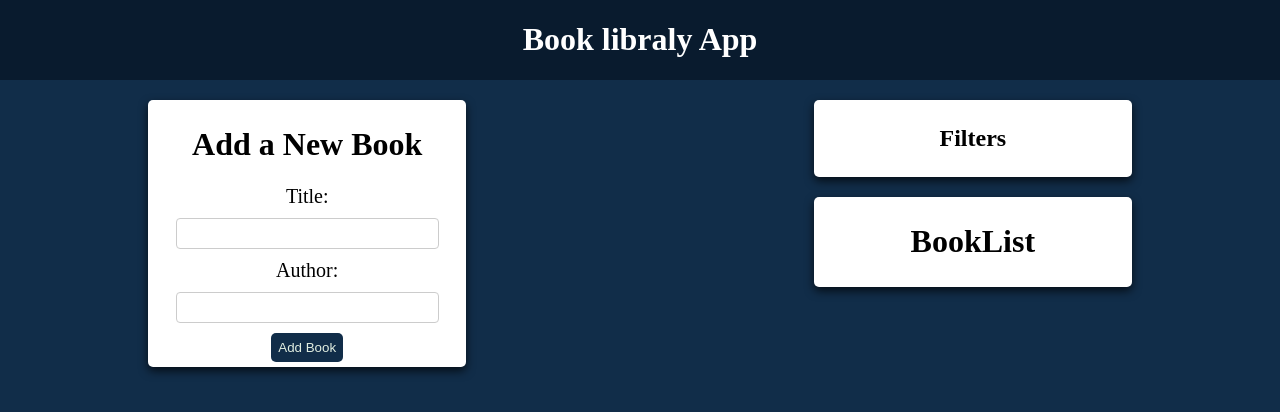
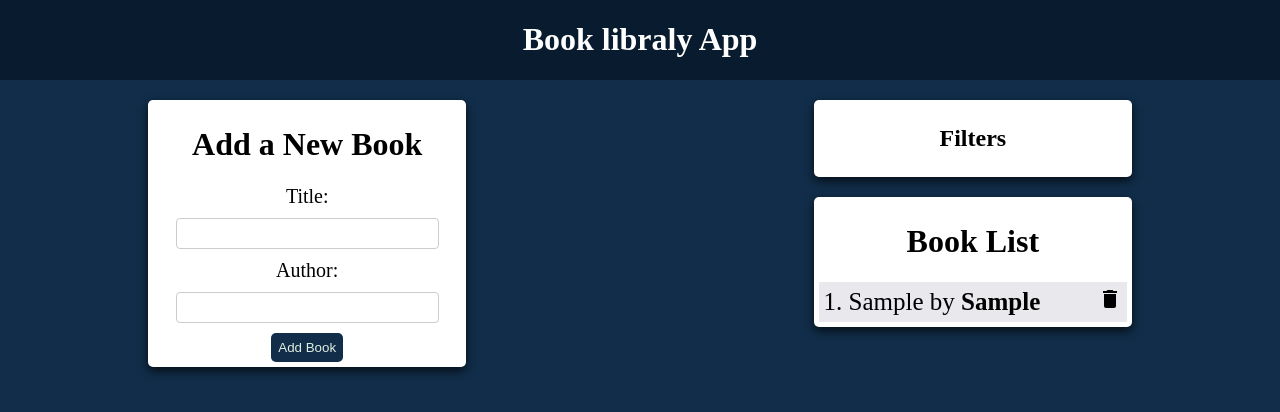
Before and after one commit to drozd12321/drozd, a React (Vite) app in the folder frontend/: page / in a window 1280 px wide. Both pictures are taken after typing "Sample", "Sample" into the empty fields and a click on the button "Add Book". Shown: the top 412 px of the page. Built offline with nearby package versions, Linux system fonts and the light colour scheme.

Commit message:
bookList and DELETE

```diff
--- a/frontend/src/components/BookForm/BookForm.jsx
+++ b/frontend/src/components/BookForm/BookForm.jsx
@@ -1,48 +1,55 @@
-import React from 'react'
-import { useState } from 'react'
-import {useDispatch} from 'react-redux'
-import '../../App.css'
-import './BookForm.css'
-import { Add_Book } from '../../redux/books/actionCreators'
+import React from 'react';
+import { useState } from 'react';
+import { useDispatch } from 'react-redux';
+import { v4 as uuidv4 } from 'uuid';
+import '../../App.css';
+import './BookForm.css';
+import { Add_Book } from '../../redux/books/actionCreators';
 const BookForm = () => {
-    const [title,setTitle] = useState('')
-    const [author,setAuthors] = useState('')
-    const dispatch = useDispatch()
-    function handleSubmit(event){
-        event.preventDefault()
-        if(title && author){
+  const [title, setTitle] = useState('');
+  const [author, setAuthors] = useState('');
+  const dispatch = useDispatch();
+  function handleSubmit(event) {
+    event.preventDefault();
+    if (title && author) {
       const book = {
-                title:title,
-                author:author
-            }
-            dispatch(Add_Book(book))
-            setTitle('')
-            setAuthors('')
+        title: title,
+        author: author,
+        id: uuidv4(),
+      };
+      dispatch(Add_Book(book));
+      setTitle('');
+      setAuthors('');
     }
   }
   return (
-    <div className='app-block book-form'>
+    <div className="app-block book-form">
       <h1>Add a New Book</h1>
       <form onSubmit={handleSubmit}>
         <div>
           <label htmlFor="title">Title:</label>
-                <input type="text"
-                id='title'
+          <input
+            type="text"
+            id="title"
             value={title}
-                onChange={(e)=>{setTitle(e.target.value);}}/>
+            onChange={(e) => {
+              setTitle(e.target.value);
+            }}
+          />
         </div>
-            <div >
+        <div>
           <label htmlFor="author">Author:</label>
-                <input type="text"
-                id='author'
+          <input
+            type="text"
+            id="author"
             value={author}
-                onChange={(e)=>setAuthors(e.target.value)}/>
-
+            onChange={(e) => setAuthors(e.target.value)}
+          />
         </div>
-            <button type='submit'>Add Book</button>
+        <button type="submit">Add Book</button>
       </form>
     </div>
-  )
-}
+  );
+};
 
-export default BookForm
+export default BookForm;
--- a/frontend/src/components/BookList/BookList.css
+++ b/frontend/src/components/BookList/BookList.css
@@ -1,5 +1,30 @@
 .book-list ul {
-    padding: 0;
-    margin: 20px -20px;
-    list-style: none;
+  padding: 0;
+  margin: 0;
+  list-style-type: none;
 }
+.book-list li {
+  font-size: 25px;
+  font-weight: 500;
+  width: 100%;
+  display: block;
+  background-color: #e8e8ed;
+  text-align: left;
+}
+.book-list li:nth-child(even) {
+  background-color: #d7d9dc;
+}
+.book-list li:hover {
+  background-color: #0056b3;
+}
+.book-info {
+  display: flex;
+  align-items: center;
+  text-align: center;
+  padding: 5px;
+}
+.icon {
+  margin-left: auto;
+  text-align: center;
+  align-items: center;
+}
--- a/frontend/src/components/BookList/BookList.jsx
+++ b/frontend/src/components/BookList/BookList.jsx
@@ -1,11 +1,39 @@
-import React from 'react'
-import '../../App.css'
+import React from 'react';
+import { useSelector } from 'react-redux';
+import DeleteIcon from '@mui/icons-material/Delete';
+import { useDispatch } from 'react-redux';
+import { Delete_Book } from '../../redux/books/actionCreators';
+import '../../App.css';
+import './BookList.css';
 const BookList = () => {
+  const books = useSelector((state) => state.books);
+  const dispatch = useDispatch();
+  const handleDelete = (id) => {
+    dispatch(Delete_Book(id));
+  };
   return (
-    <div className='app-block book-list'>
-        <h1>BookList</h1>
+    <div className="app-block book-list">
+      <h1>Book List</h1>
+      {books.length === 0 ? (
+        <p>No books avaible</p>
+      ) : (
+        <ul>
+          {books.map((book, ind) => (
+            <li key={book.id}>
+              {
+                <div className="book-info">
+                  {++ind}. {book.title} by&nbsp;<strong>{book.author}</strong>
+                  <div className="icon" onClick={() => handleDelete(book.id)}>
+                    <DeleteIcon />
+                  </div>
+                </div>
+              }
+            </li>
+          ))}
+        </ul>
+      )}
     </div>
-  )
-}
+  );
+};
 
-export default BookList
+export default BookList;
--- a/frontend/src/redux/books/actionCreators.js
+++ b/frontend/src/redux/books/actionCreators.js
@@ -1,6 +1,13 @@
-import * as action from './actionTypes.js'
-export const Add_Book = (newbook)=>{
-    return {
-        type:action.ADD_BOOK,
-        payload:newbook}
-}
+import * as action from './actionTypes.js';
+export const Add_Book = (newbook) => {
+  return {
+    type: action.ADD_BOOK,
+    payload: newbook,
+  };
+};
+export const Delete_Book = (id) => {
+  return {
+    type: action.DELETE_BOOK,
+    payload: id,
+  };
+};
--- a/frontend/src/redux/books/actionTypes.js
+++ b/frontend/src/redux/books/actionTypes.js
@@ -1 +1,2 @@
-export const ADD_BOOK = 'ADD_BOOK'
+export const ADD_BOOK = 'ADD_BOOK';
+export const DELETE_BOOK = 'DELETE_BOOK';
--- a/frontend/src/redux/books/reducer.js
+++ b/frontend/src/redux/books/reducer.js
@@ -1,12 +1,13 @@
-import * as a from './actionTypes.js'
-const initialState = []
-const booksReducer =(state = initialState,action)=>{
-    switch (action.type) {
-        case a.ADD_BOOK:
-            return [...state,action.payload]
-
-        default:
-            return state;
-    }
-}
+import * as a from './actionTypes.js';
+const initialState = [];
+const booksReducer = (state = initialState, action) => {
+  switch (action.type) {
+    case a.ADD_BOOK:
+      return [...state, action.payload];
+    case a.DELETE_BOOK:
+      return state.filter((book) => book.id != action.payload.id);
+    default:
+      return state;
+  }
+};
 export default booksReducer;
```
Also changed, not shown: frontend/package.json (+6 -2 lines), 1 other file (tests, documents, lock files or other folders). Lines whose indentation alone changed are shown as unchanged.
